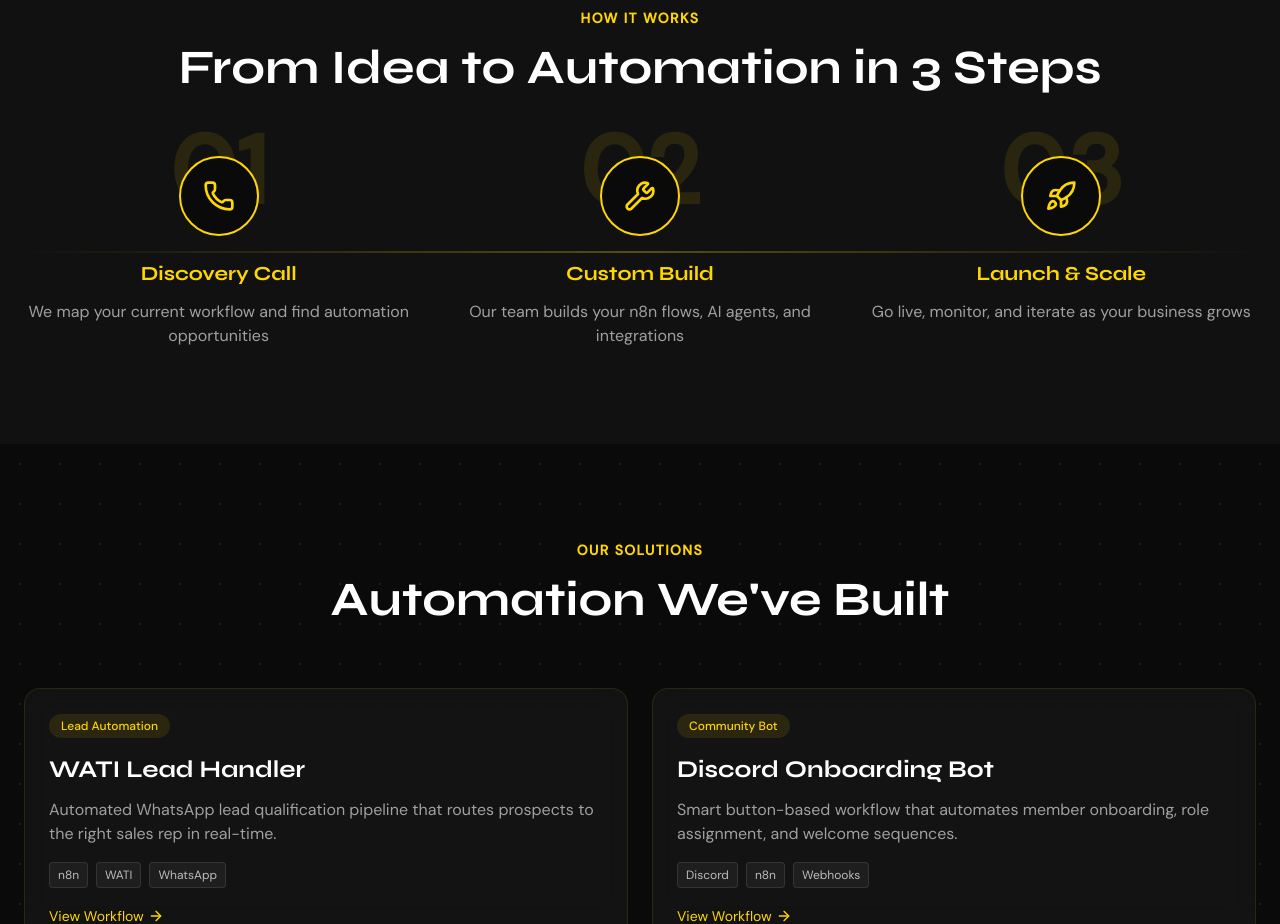
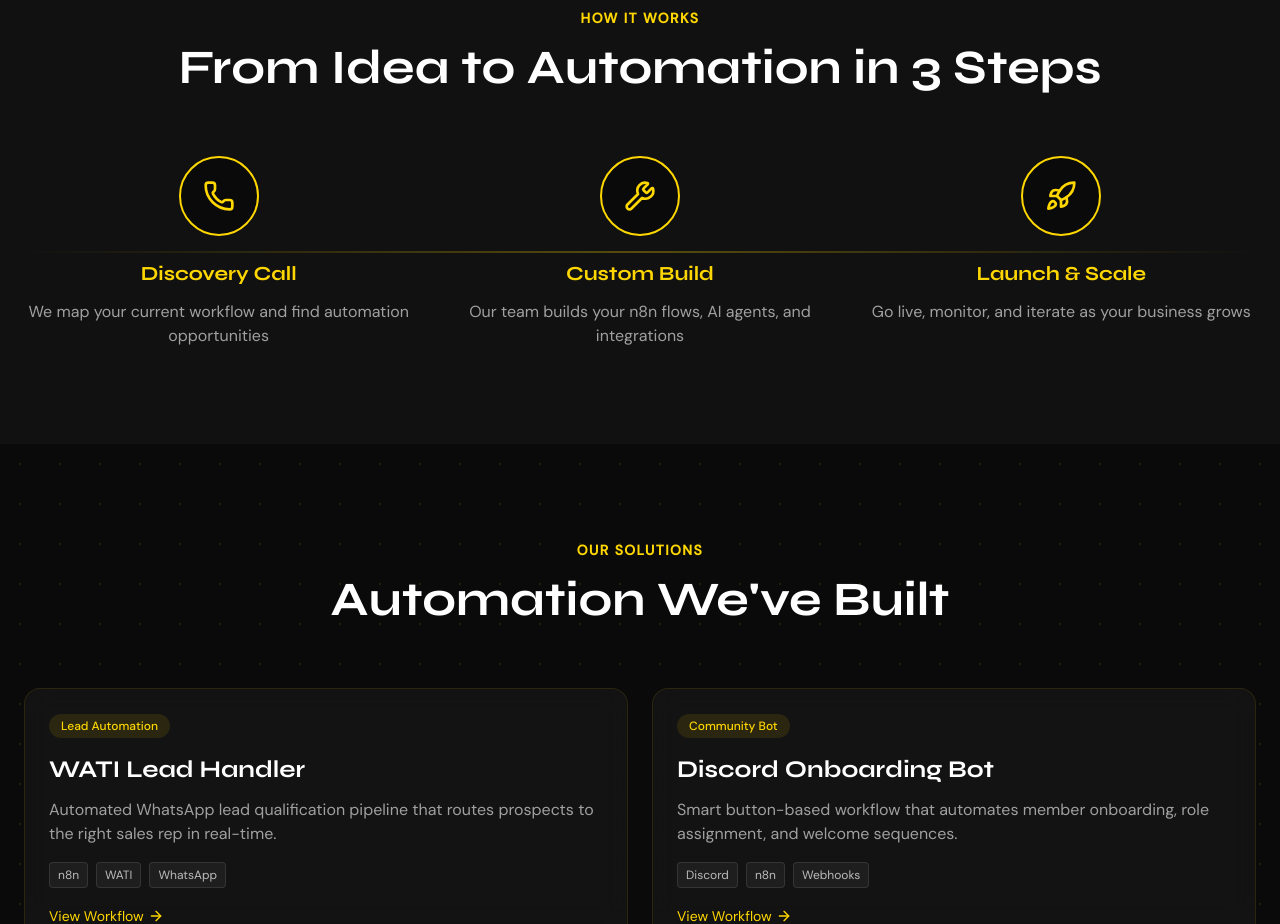
Before and after one commit to Syed-tech2724/infinodeai, a Next.js app: page / in a window 1280 px wide. Shown: the part 1760-2684 px from the top of the page. Built offline with nearby package versions, Linux system fonts and the light colour scheme.

Commit message:
Update HowItWorks.tsx

```diff
--- a/src/components/HowItWorks.tsx
+++ b/src/components/HowItWorks.tsx
@@ -52,7 +52,7 @@
                 className="relative text-center"
               >
                 {/* Number Badge */}
-                <div className="absolute -top-8 left-1/2 -translate-x-1/2 text-8xl font-bold text-[#FFD700]/10">
+                <div className="absolute -top-8 left-1/2 -translate-x-1/2 text-8xl font-bold text-[#FFD700]/10 hidden">
                   {step.number}
                 </div>
 
```
